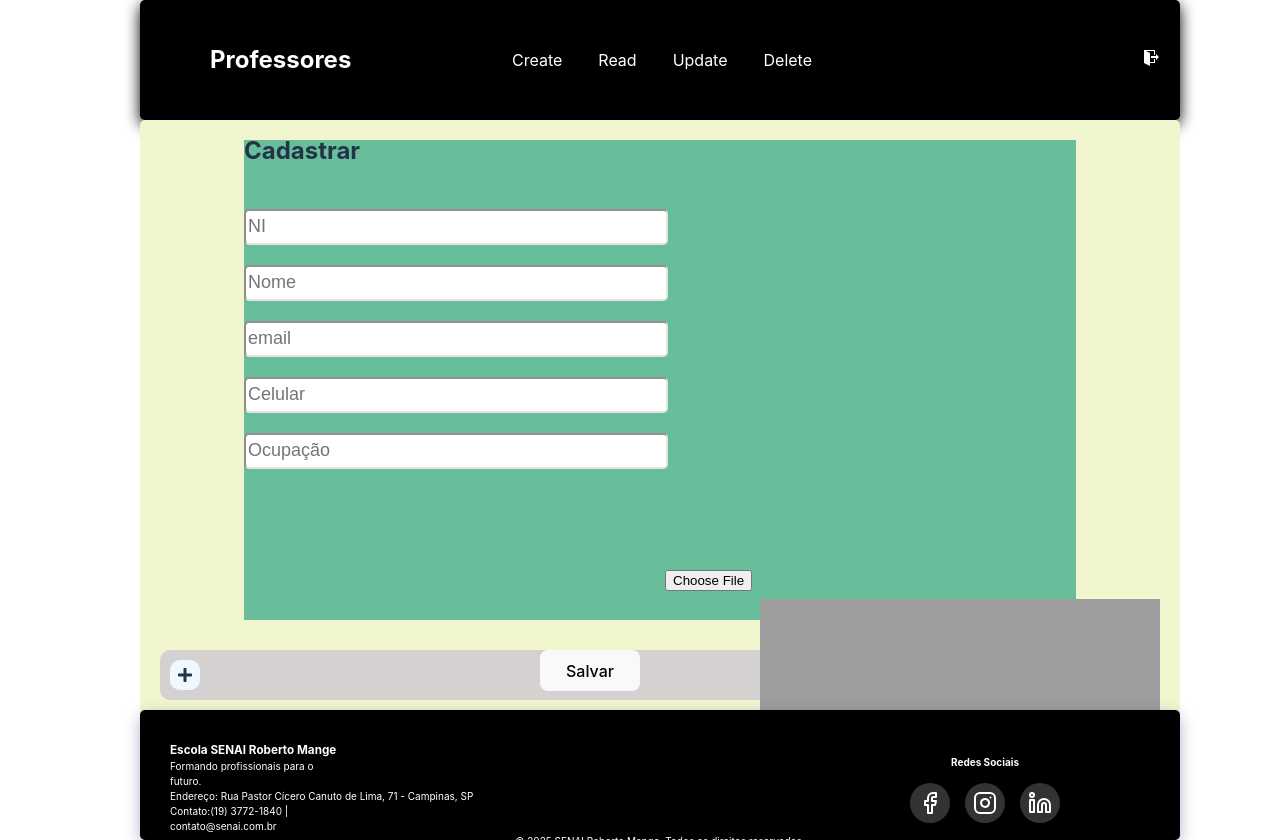
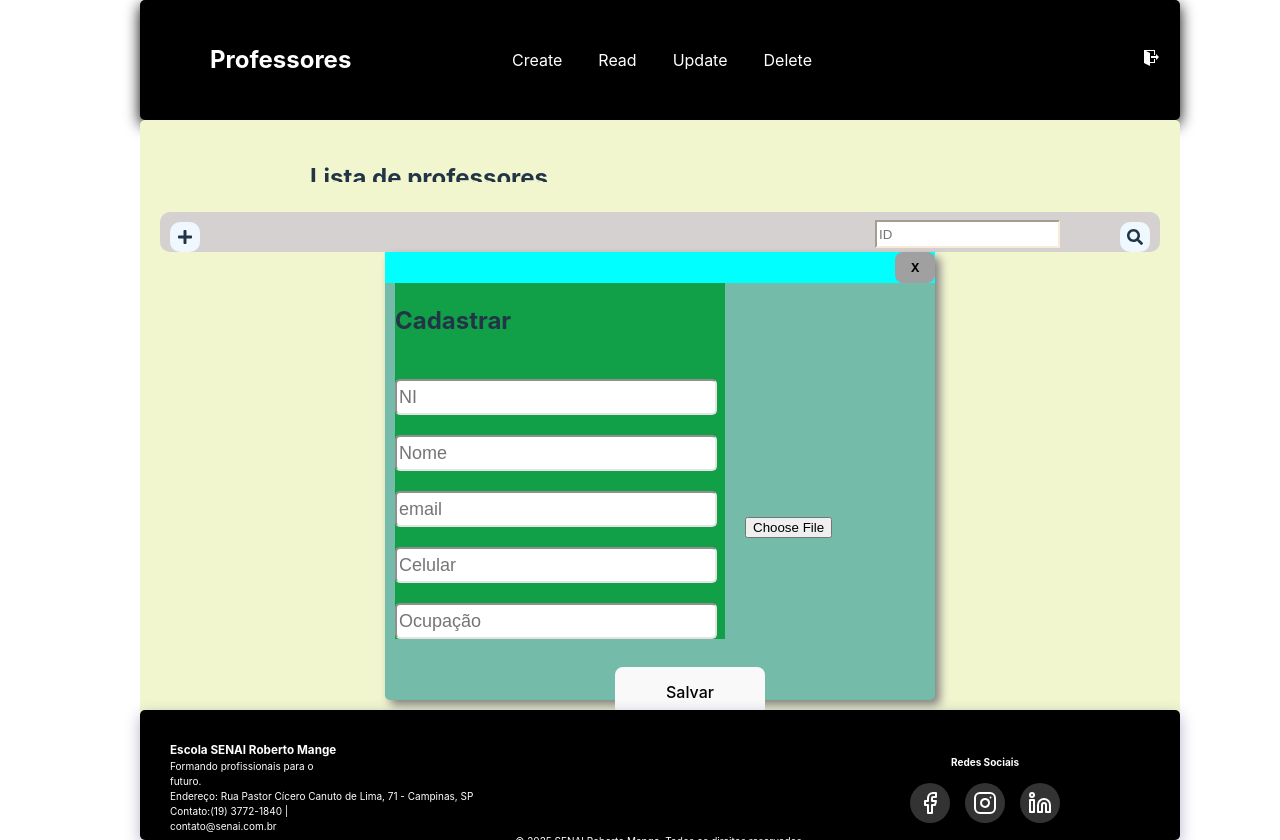
Before and after one commit to lindomarbatistao/3DSMB-11, a React (Vite) app in the folder front/: page /teacher in a window 1280 px wide. Both pictures are taken after a click on the icon 185 px from the left and 675 px from the top of the page. Shown: the top 840 px of the page. Built offline with nearby package versions, Linux system fonts and the light colour scheme.

Commit message:
03-04-25 16:50

```diff
--- a/front/src/components/modals/teacher/index.jsx
+++ b/front/src/components/modals/teacher/index.jsx
@@ -1,5 +1,4 @@
 import React, { useState, useEffect, useRef } from "react";
-import useWindowSize from "../../functions/useWindowSize";
 import axios from "axios";
 import './styles.css'
 
@@ -12,7 +11,7 @@ const ModalProfessores = ({
 }) => {
     if (!isOpen) return null
 
-    console.log("Prof Select: ", professorSelecionado)
+
 
     const [id, setId] = useState(professorSelecionado?.id || "")
     const [ni, setNi] = useState(professorSelecionado?.ni || "")
@@ -26,10 +25,11 @@ const ModalProfessores = ({
     const [message, setMessage] = useState('')
     const fotoRef = useRef(null)
     const token = localStorage.getItem('token')
-    const { width, height } = useWindowSize()
+    const [sizeImage, setSizeImage] = useState(0)
 
     useEffect(() => {
         if (professorSelecionado) {
+            console.log("Prof Select: ", professorSelecionado)
             setId(professorSelecionado.id)
             setNi(professorSelecionado.ni || '')
             setNome(professorSelecionado.nome || '')
@@ -110,7 +110,7 @@ const ModalProfessores = ({
             const fileName = professorSelecionado.foto.split("/").pop()
             deleteFile(fileName)
         }
-        const file = e.target.file[0]
+        const file = e.target.files[0] //Faltou o "s" em files
 
         if (!file) return
 
@@ -118,12 +118,12 @@ const ModalProfessores = ({
 
         const reader = new FileReader()
         reader.onloadend = () => {
-            setPreview("preview: ", file)
-        }
+            setPreview(reader.result);
+        };
 
         reader.readAsDataURL(file)
         console.log("Preview XXX: ", file);
-
+        setSizeImage(-150)
 
     }
 
@@ -174,86 +174,100 @@ const ModalProfessores = ({
     }
 
     return (
-        <div className="container_modal">
-
-            <div className="head_modal">
-                <button className="close_button" onClick={onClose}>X</button>
+        <div className="container_modal_t">
+            <div className="head_modal_t">
+                <button className="close_button_t" onClick={onClose}>X</button>
             </div>
             <div className="caixa1_t">
                 <h2>{professorSelecionado ? "Editar" : "Cadastrar"}</h2>
                 <input
-                        className="ni_modal"
+                    className="campo_t"
                     placeholder="NI"
                     type="text"
                     value={ni}
                     onChange={(e) => setNi(e.target.value)}
                 />
                 <input
-                        className="nome_modal"
+                    className="campo_t"
                     placeholder="Nome"
                     type="text"
                     value={nome}
                     onChange={(e) => setNome(e.target.value)}
                 />
                 <input
-                        className="email_modal"
+                    className="campo_t"
                     placeholder="email"
                     type="text"
                     value={email}
                     onChange={(e) => setEmail(e.target.value)}
                 />
                 <input
-                        className="cel_modal"
+                    className="campo_t"
                     placeholder="Celular"
                     type="text"
                     value={cel}
                     onChange={(e) => setCel(e.target.value)}
                 />
                 <input
-                        className="ocup_modal"
+                    className="campo_t"
                     placeholder="Ocupação"
                     type="text"
                     value={ocup}
                     onChange={(e) => setOcup(e.target.value)}
                 />
             </div>
+
             <div
-                    className="image1"
+                className="image_t"
 
             >
+                {/* <img
+                    src={`http://127.0.0.1:8000/api/fotos/${ni}_${nome.split(" ")[0]}.png`}
+                /> */}
+            </div>
+            <div
+                className="image_t"
+            >
+                {
+                    professorSelecionado ?
                         <img
                             src={`http://127.0.0.1:8000/api/fotos/${ni}_${nome.split(" ")[0]}.png`}
                         />
-                </div>
-                <div
-                    className="image2"
-                >
+                        :
+
                         <form onSubmit={handleSubmit}>
-                        {preview && <img src={preview} alt="Preview" className="preview" />}
+                            {preview && <img src={preview} alt="Preview" />}
                             <input
                                 type="file"
                                 accept="image/*"
                                 onChange={handleFileChange}
-                            className="fileInput"
-
+                                style={{
+                                    position: 'relative',
+                                    top: `${sizeImage + 150}px`,
+                                    width: '150px',
+                                    height: '50px',
+                                    color: 'transparent',
+                                }}
                             />
 
+                        </form>
+                }
                 <button
                     type="submit"
-                            className="button_save"
                     style={{
-                                top: `530px`,
-                                left: `400px`
+                        position: 'relative',
+                        top: `${sizeImage + 250}px`,
+                        left: '-130px',
+                        width: '150px',
+                        height: '50px',
                     }}
                     onClick={(e) => {
                         e.preventDefault()
                         professorSelecionado ? editTeacher(professorSelecionado.id) : handleSubmit(e)
                     }}
-
                 >
                     {professorSelecionado ? "Editar" : "Salvar"}
                 </button>
-                    </form>
             </div>
         </div>
     )
--- a/front/src/components/modals/teacher/styles.css
+++ b/front/src/components/modals/teacher/styles.css
@@ -1,64 +1,76 @@
-.container_modal{
+.container_modal_t{
     display: flex;
-    width: 500px;
+    flex-direction: column;
+    width: 550px;
     height: 80%;
-    background-color:rgb(174, 174, 174);
+    background-color:rgb(116, 187, 169);
     border-color: black;
     align-items: start;
     justify-content: flex-start;
+    box-shadow: 5px 5px 10px gray;
+    border-radius: 5px;
+    overflow: visible;
 }
 
 
-.head_modal{
+.head_modal_t{
+    display: flex;
     width: 100%;
-    height: 50px;
-}
-
-.body_modal{
-    display: flex;
-    background-color: rgb(220, 68, 41);
-    height: 80%;
-    flex-direction: row;
-}
-
-
-.footer_modal{
-    width: 100%;
-    height: 10%;
-    display: flex;
-    align-items: center;
-    justify-content: center;
+    height: 100px;
+    background-color: aqua;
+    justify-content: end;
 }
 
 .caixa1_t{
     display: flex;
     flex-direction: column;
-    width: 100%;
-    padding: 20px;
+    width: 60%;
+    background-color: rgb(17, 160, 72);
+    margin-left: 10px;
 }
 
-.image1{
+.campo_t{
+    width: 95% !important;
+}
+
+.image_t{
+    align-items: center;
+    justify-content: center;
+    position: relative;
+    /* background-color: rgb(215, 215, 218); */
+    top: -275px;
+    left: 360px;
+    width: 180px;
+    height: 400px; /* Ajuste conforme necessário */
+    /* min-height: 200px; */
+}
+
+.image1_t{
     display: flex;
     background-color: rgb(215, 215, 218);
     align-items: center;
     justify-content: center;
-    position: relative;
-    top: 150px;
-    left: 300px;
+    position: fixed;
+    top: 265px;
+    left:375px;
     width: 180px;
-    height: 220px;
+    flex-grow: 1;
+    min-height: 200px;
+    z-index: 1;
 }
 
-.image2{
+.image2_t{
     display: flex;
     position: relative;
     align-items: center;
     justify-content: center;
     background-color: brown;
-    top: -70px;
-    left: 300px;
+    top: -275px;
+    left:360px;
     width: 180px;
-    height: 220px;
+    flex-grow: 1;
+    min-height: 200px;
+    z-index: 2;
 
 }
 
@@ -71,27 +83,32 @@
     font-size: 18px;
 }
 
-.close_button{
-    border-radius: 50px;
-    top: 0;
+.close_button_t{
+    top: 10px;
+    right: 10px;
+    background-color: rgb(160, 160, 160);
+    font-size: 12px;
+    font-weight: bold;
+    color: #000000;
+    transition: color 0.3s ease;
 }
 
-.close_button:hover{
+.close_button_t:hover{
     background-color: black;
     color: aliceblue;
 }
 
 .fileInput{
-    display: flex;
-    top: 450px;
-    left: 525px;
-    position: fixed;
+    top: '0px';
+    width: 50px;
+    height: 50px;
     color: transparent;
 }
 
-.button_save{
+.button_save_t{
     width: 100px;
-    left: 45vw;
-    position: fixed;
-    align-self: center;
+    height: 50px;
+    top: 250px;
+    left: -150px;
+    position: relative;
 }
```
Also changed, not shown: 1 other file (tests, documents, lock files or other folders). Lines whose indentation alone changed are shown as unchanged.
